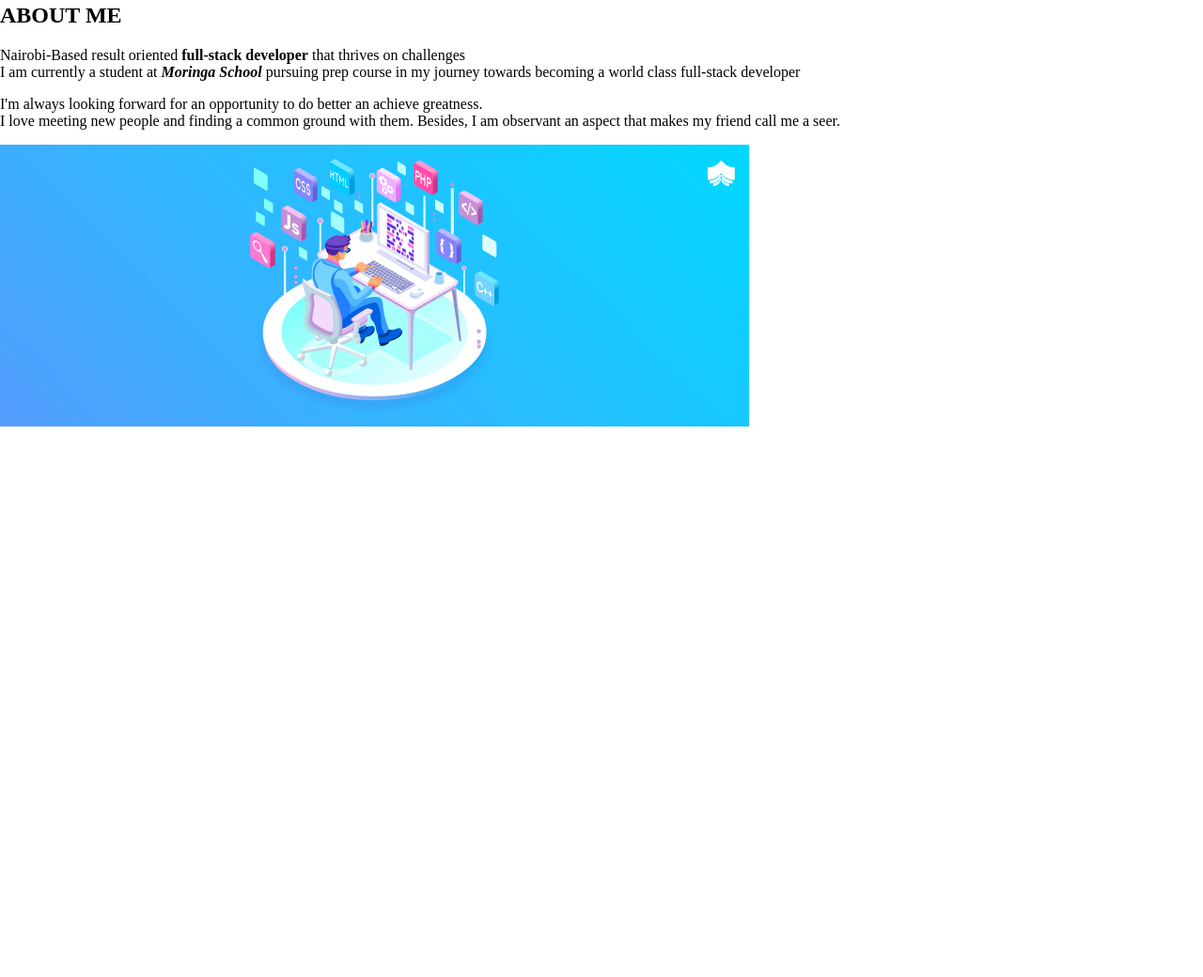
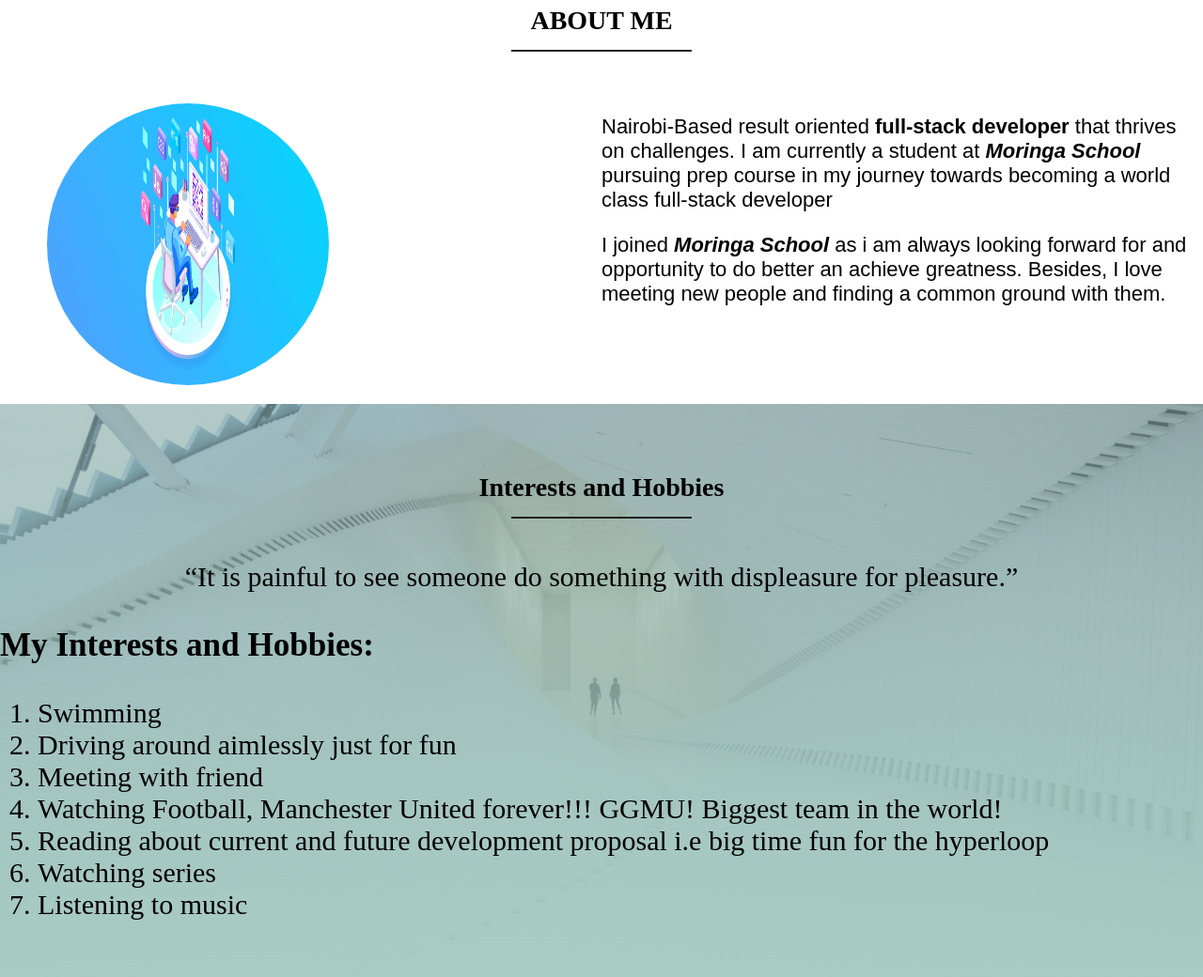
Before and after one commit to Kabu1/myportfolio, a plain HTML site: page index.html in a window 1280 px wide. Shown: the part 887-1927 px from the top of the page at 94% size. Before the commit the page ends 1345 px from the top, so only its background shows below. Drawn offline with Linux system fonts and the light colour scheme.

Commit message:
final commit

```diff
--- a/css/styles.css
+++ b/css/styles.css
@@ -42,6 +42,7 @@
   color: white;
   font-size: 30px;
   text-align: center;
+
 }
 .homepage{
   position: relative;
@@ -64,3 +65,71 @@ border: 1px solid khaki;
   border-radius: 15px;
   font-weight: 100;
 }
+.btn:hover{
+  color: greenyellow;
+}
+
+/*about me section styling*/
+
+#about h1{
+  text-align: center;
+  font-size: 28px;
+}
+#about h1::after {
+  content: '';
+  background: #222;
+  display: block;
+  height: 2px;
+  width: 15%;
+  margin: 15px auto 45px;
+}
+#about .container{
+  display: flex;
+  padding-bottom: 20px;
+}
+
+#about .content{
+  text-align: left;
+  font-size: 22px;
+  font-family: Arial, Helvetica, sans-serif;
+  font-weight: 500;
+}
+#about .content, #about .photo{
+  flex:1;
+}
+#about .photo img{
+  display: block;
+  margin-left: 50px;
+  width: 300px;
+  height: 300px;
+  margin-top: 10px;
+  border-radius: 50%;
+}
+
+/*interests styling*/
+#interests{
+  background: linear-gradient(rgba(130, 167, 163, 0.6), rgba(167, 204, 195, 0.986)),url(../img/home.jpg)  no-repeat center center fixed;
+  -webkit-background-size: cover;
+  -moz-background-size: cover;
+  -o-background-size: cover;
+  background-size: cover;
+  padding-top: 50px;
+  padding-bottom: 30px;
+  font-size: 30px;
+  color: black;
+}
+#interests h1{
+  text-align: center;
+  font-size: 28px;
+}
+#interests h1::after {
+  content: '';
+  background: #222;
+  display: block;
+  height: 2px;
+  width: 15%;
+  margin: 15px auto 45px;
+}
+#interests p {
+  text-align: center;
+}
--- a/index.html
+++ b/index.html
@@ -35,17 +35,17 @@
 <section id="about">
 <h1>ABOUT ME</h1>
     <div class="container">
+        <div class="photo">
+            <img src="img/2.jpg" alt="animated image showing a man coding">
+        </div>
         <div class="content">
-            <p> Nairobi-Based result oriented <strong>full-stack developer</strong> that thrives on challenges <br>
-                I am currently a student at <em><strong>Moringa School</strong></em> pursuing prep course in my journey towards becoming a world class full-stack developer
+            <p> Nairobi-Based result oriented <strong>full-stack developer</strong> that thrives on challenges.
+                I am currently a student at <em><strong>Moringa School</strong></em> pursuing prep course in my
+                 journey towards becoming a world class full-stack developer
             </p>
-            <p>I'm always looking forward for an opportunity to do better an achieve greatness. <br>
-                I love meeting new people and finding a common ground with them. Besides, I am observant an aspect that makes my friend call me a seer.
+            <p>I joined  <em><strong>Moringa School </strong></em>  as i am always looking forward for and opportunity to do better an achieve greatness.
+                Besides, I love meeting new people and finding a common ground with them.
             </p>
-        </div>
-        <div class="photo">
-            <img src="img/2.jpg" alt="">
-
         </div>
     </div>
 
@@ -53,7 +53,22 @@
 <!--Projects section-->
 <section id="projects"></section>
 <!--Interests section-->
-<section id="interests"></section>
+<section id="interests">
+    <h1>Interests and Hobbies</h1>
+    <div class="interest-hobbies">
+        <p>“It is painful to see someone do something with displeasure for pleasure.”</p>
+    <h3>My Interests and Hobbies: </h3>
+    <ol>
+        <li>Swimming</li>
+        <li>Driving around aimlessly just for fun</li>
+        <li>Meeting with friend</li>
+        <li>Watching Football, Manchester United forever!!! GGMU! Biggest team in the world!</li>
+        <li>Reading about current and future development proposal i.e big time fun for the hyperloop</li>
+        <li>Watching series</li>
+        <li>Listening to music</li>
+    </ol>
+    </div>
+</section>
 <!--Contact section-->
 <section id="contact"></section>
 </html>
```
Lines whose indentation alone changed are shown as unchanged.
